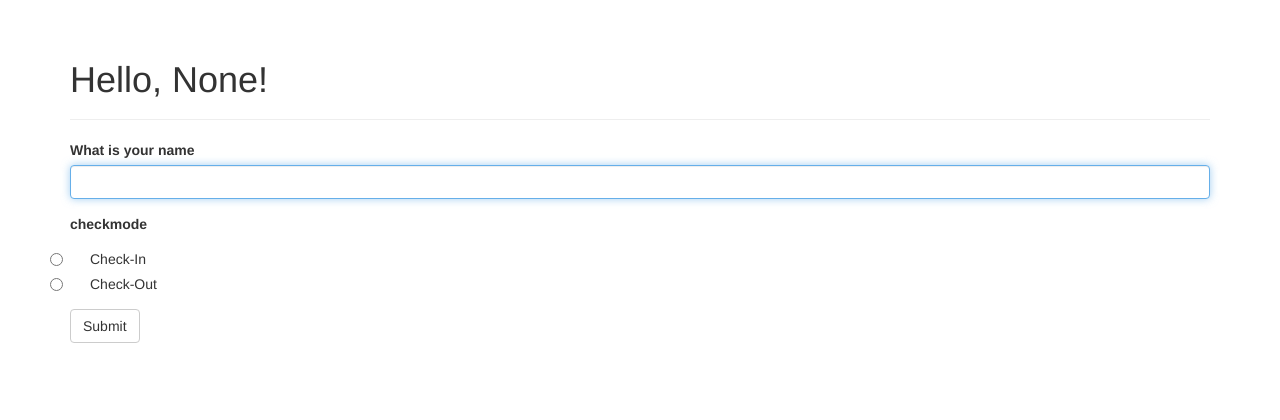
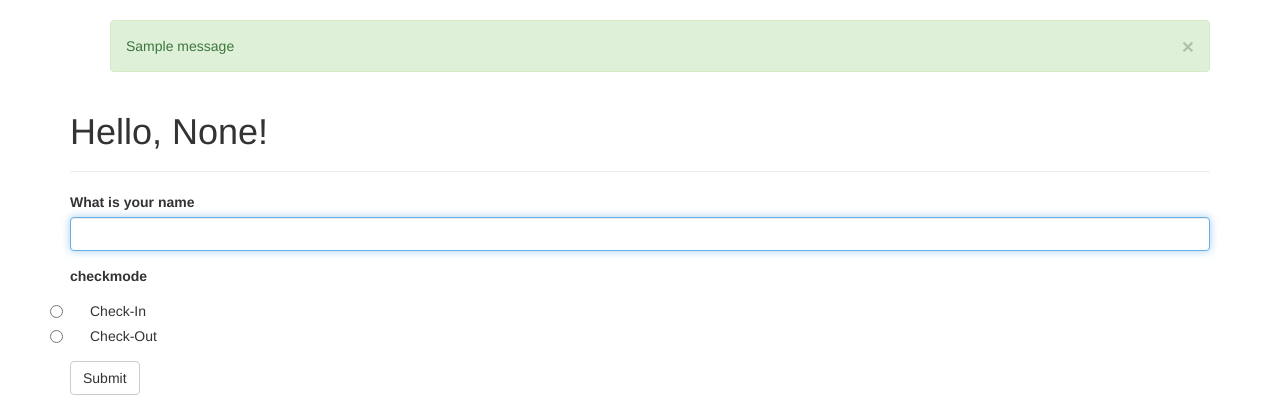
Before and after one commit to dhirajforyou/python_flask, a Flask app: page / in a window 1280 px wide. Shown: the part 52-472 px from the top of the page. Run offline with Flask 2, Linux system fonts and the light colour scheme; one stand-in notice (Sample message) is shown; some libraries are stand-ins or nearby versions.

Commit message:
added flashing of message based on name changes

```diff
--- a/app.py
+++ b/app.py
@@ -3,7 +3,7 @@ import logging
 import os
 from datetime import datetime
 
-from flask import Flask, jsonify, render_template, send_from_directory, g, session, redirect, url_for
+from flask import Flask, jsonify, render_template, send_from_directory, g, session, redirect, url_for, flash
 from flask_bootstrap import Bootstrap
 from flask_moment import Moment
 from flask_wtf import Form
@@ -50,11 +50,17 @@ class Nameform(Form):
 @app.route("/", methods=['GET', 'POST'])
 def index():
     form = Nameform()
-    name = "Stranger"
-    checkmode = None
     if form.validate_on_submit():
+        old_name = session.get("name")
+        if old_name:
+            if old_name != form.name.data:
+                flash("Hmm... Looks like you have changed your name.", 'warning')
+            else:
+                flash("Glad to see you again... !", 'info')
         session["name"] = form.name.data
         session["checkmode"] = form.checkmode.data
+        form.name.data = ''
+        form.checkmode.data = ''
         return redirect(url_for('index'))
     template_data = {"name": session.get("name"), "checkmode": session.get("checkmode", None), "form": form}
     return render_template("user.html", **template_data)
--- a/templates/base.html
+++ b/templates/base.html
@@ -42,6 +42,22 @@
 
 {% block content %}
     <div class="container">
+        {% with messages = get_flashed_messages(with_categories=true) %}
+            {% if messages %}
+                <ul class="flashes">
+                    {% for category, message in messages %}
+                        <div class="alert alert-{{category}}">
+                            <button type="button" class="close" data-dismiss="alert">&times;</button>
+                                {{message}}
+                            </div>
+                        {#
+                        <li class="{{category}}"> {{message}} </li>
+                        #}
+                    {% endfor %}
+                </ul>
+            {% endif %}
+        {% endwith %}
+
         {% block page_content %}{% endblock %}
     </div>
     <!-- Footer -->
```
